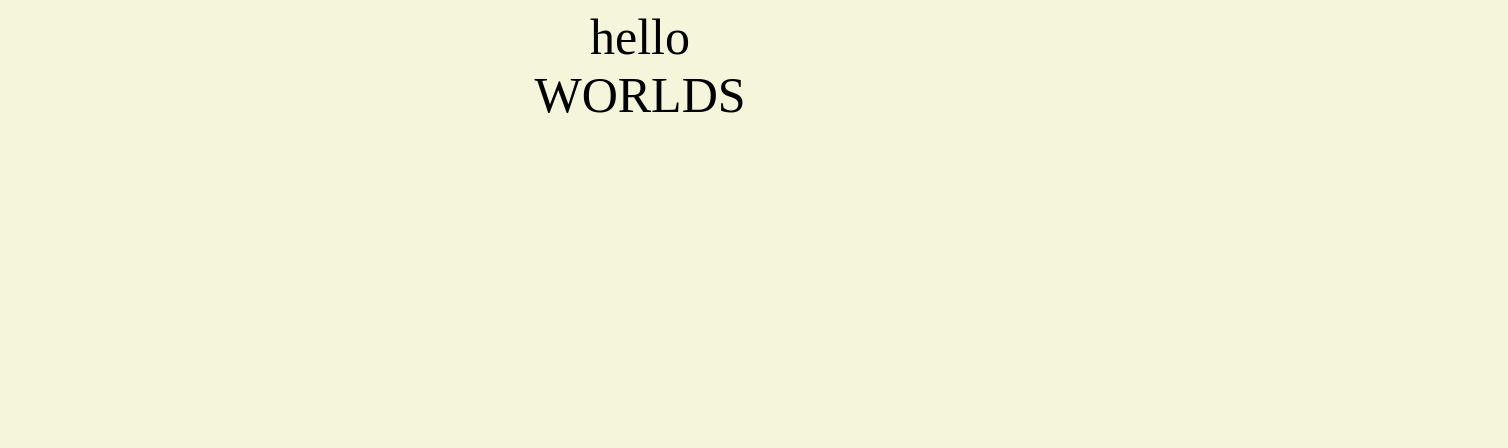
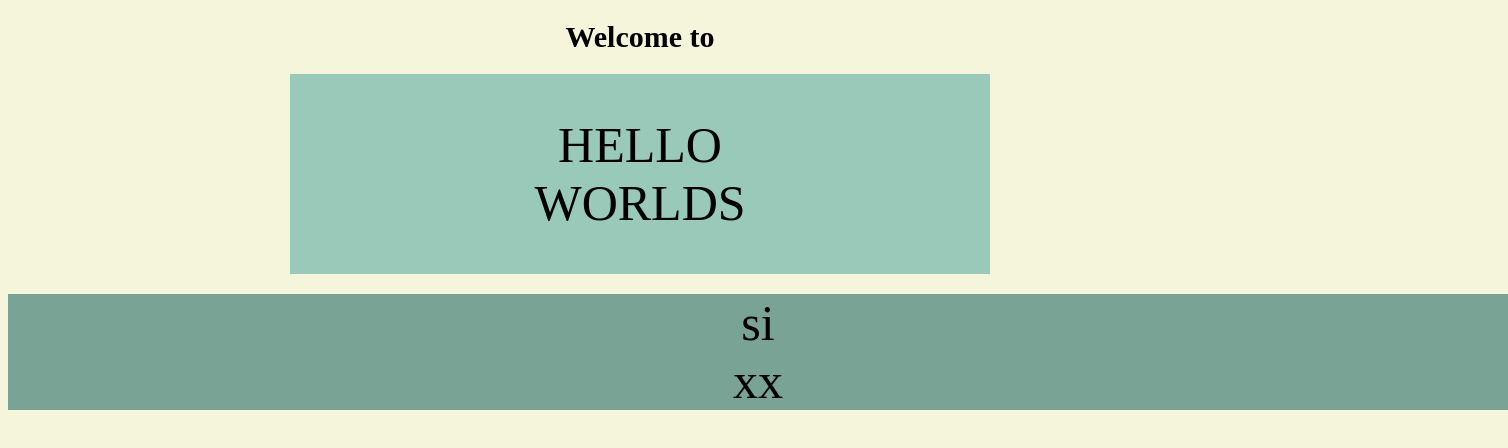
Before and after one commit to Xwielder/firstExperiment, a plain HTML site: page coding/index.html in a window 1280 px wide. Shown: the whole page, 1508 px wide, since content can reach past the window. Drawn offline with Linux system fonts and the light colour scheme.

Commit message:
Update and rename Index.html to index.html

```diff
--- a/coding/Index.html
+++ b/coding/index.html
@@ -7,9 +7,12 @@
         <meta name="description" content="An interactive getting started guide for Brackets.">
         <link rel="stylesheet" href="index.css">
     </head>
-    <div>
-    <p>hello<br> WORLDS</p>
+    <body>
+    <h1>Welcome to</h1>
+    <div Id="titleBox">
+        <p>HELLO<br> WORLDS</p>
     </div>
-    <body>
+    <div Id="mainBox">
+        <p>si<br>xx</p></div>
     </body>
 </html>
```
